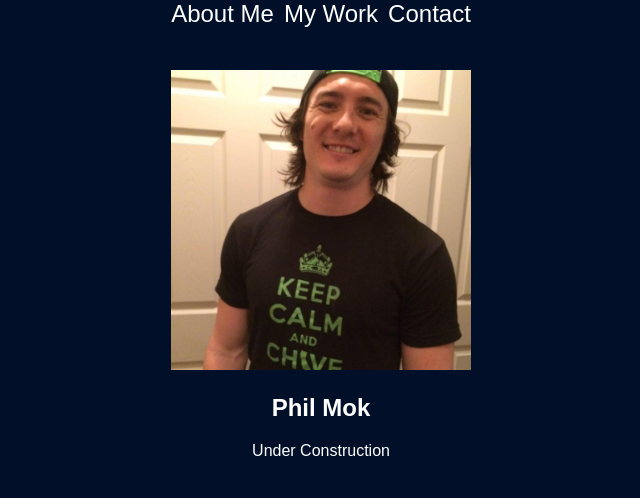
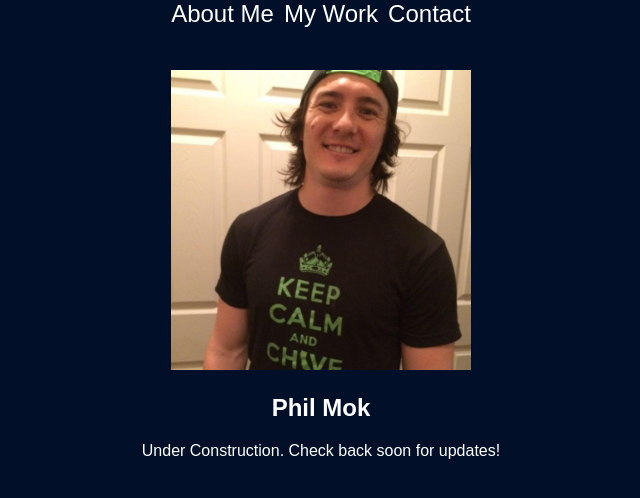
Before and after one commit to plmok61/phil-mok, a React (Create React App) app: page / in a window 1280 px wide. Shown: the top 498 px of the page, without its empty margins (319-959 px from the left). Built offline with nearby package versions, Linux system fonts and the light colour scheme.

Commit message:
changes text

```diff
--- a/src/components/Summary.js
+++ b/src/components/Summary.js
@@ -16,7 +16,7 @@ export default class Summary extends React.Component {
         <div>
           <h2>Phil Mok</h2>
         </div>
-        <p>Under Construction</p>
+        <p>Under Construction. Check back soon for updates!</p>
       </div>
     )
   }
```
